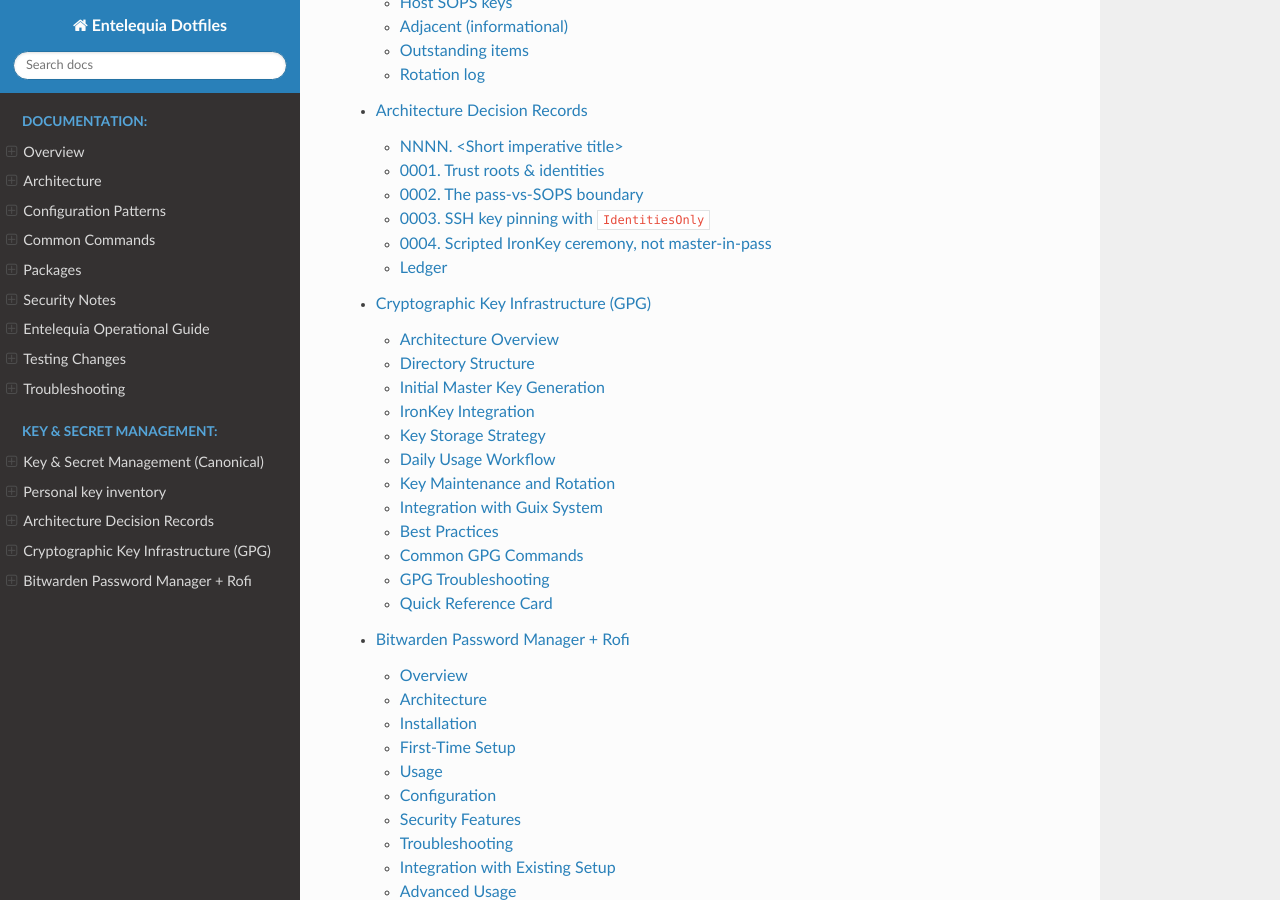
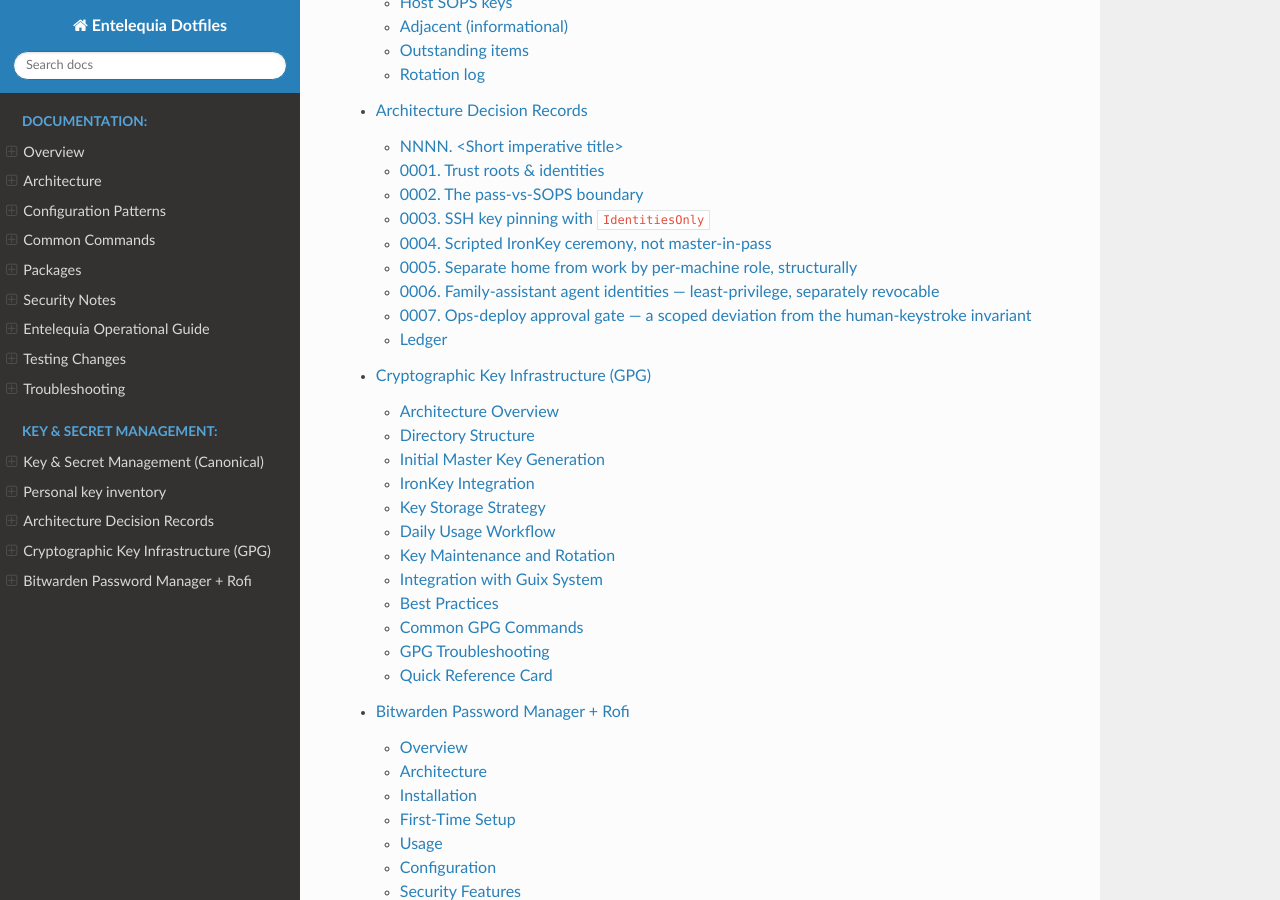
Before and after one commit to RafaelPalomar/dotfiles, a Sphinx documentation site: the page built from docs/source/index.rst, in a window 1280 px wide and 900 px high, scrolled down 2296 px. Built offline with Sphinx 7.4.7 and the Read the Docs theme 3.1.0, drawn with Linux system fonts in a browser that asks for light colours; some of the changed lines change nothing that is shown.

Commit message:
[DOC][adr] 0005-0007: home/work role, family-agent identities, ops-deploy gate
Decisions from the investigate->propose->review architecture loop:
0005 separate home from work by per-machine role (the real baroja leak is
the shared .mbsyncrc, not the email profile); 0006 per-agent least-privilege
identities (NextCloud users + a born-online ed25519 ops deploy key, never the
master; routers read-only); 0007 the in-channel approve button as a conscious,
mitigated, scoped deviation from the human-keystroke invariant. Full design:
~/.claude/plans/family-agentic-architecture.md; PKS 20260421T194720.

````diff
--- /dev/null
+++ b/docs/source/adr/0005-home-work-separation-by-role.md
@@ -0,0 +1,79 @@
+# 0005. Separate home from work by per-machine role, structurally
+
+- **Status:** Accepted
+- **Date:** 2026-06-02
+- **Deciders:** Rafael Palomar
+- **PR / commit:** *(filled in on merge)*
+
+## Context
+
+The fleet shares one `~/.dotfiles` (entelequia) repo across home and
+work-use personal machines. **baroja** (ThinkPad X220, `192.168.88.117`)
+is designated the new home daily-driver, but it was added as a hopper
+clone (commit `57f7da0`) with no role marker: it imports
+`(entelequia home profiles email)`, ships `email-home-packages`, and —
+the real leak — receives the store-deployed shared `dotfiles/.mbsyncrc`
+(both work O365 OAuth pass-refs `email/ntnu.no` + `email/ous-research.no`)
+via `home-dotfiles-service-type`, which is pushed to *every* machine.
+Dropping the email *profile* alone does **not** remove that shared
+dotfile. ADR-0001 mandates identity non-mixing; the two-PKS-roots design
+(PKS `20260507T100903`) mandates **physical** separation — personal data
+must not reside on a work disk at all. Personal mail is
+`rafael@palomar.no` on **Tuta**, which has no IMAP/SMTP/CalDAV/bridge
+(verified 2026), so it is human-only and needs no local mail stack.
+
+## Decision
+
+Encode domain as a declarative **per-machine role**. Add
+`entelequia/home/profiles/role.scm` exporting `(home-role 'home | 'work)`
+which gates (a) the email profile, (b) the `tailscale-work` import, and
+(c) a `~/.config/entelequia/role` marker for userspace tooling. baroja =
+`(home-role 'home)`; curie + einstein = `(home-role 'work)`. Split
+`dotfiles/.mbsyncrc` → `.mbsyncrc.work` (the two O365 accounts) +
+`.mbsyncrc.personal` (**empty** — Tuta is human-only), installed by role;
+same for `.msmtprc` / `.notmuch-config(-agent)`. Make the cut structural
+at the secret layer: baroja gets a **separate pass store / GPG identity**
+(or the work-email subtree is pruned and the work GPG private key proven
+absent). baroja gets its **own personal NextCloud account** as an
+independent PKS sync surface, distinct from curie's.
+
+## Alternatives considered
+
+- **Drop the email profile only.** Rejected: the shared store-deployed
+  `.mbsyncrc` (with both OAuth pass-refs) still lands on baroja — the
+  leak is the dotfile, not the profile.
+- **Split `~/.dotfiles` into home/work repos.** Rejected by the user: one
+  shared repo is kept; separation is per-machine
+  config/data/identity/tailnet/pass-store, not a repo boundary. Work
+  *infrastructure* (hamming/monk) already lives in the separate
+  `ivs-infrastructure` repo/root.
+- **Logical separation (disk encryption, same account).** Rejected per
+  PKS `20260507T100903`: encryption does not remove the data; backups,
+  compromise, agent reads, and screen-sharing remain leak surfaces.
+
+## Consequences
+
+baroja physically cannot attempt work-mail auth (no referenced config, no
+decryptable secret). curie's cleanup of `{fleeting,archive}/personal` is
+safe because baroja syncs a *different* NextCloud account (no shared
+tree) — but the cleanup must follow the migration ordering (out-of-band
+backup → sha256 denote-ID manifest match → delete only after baroja is
+verified holding the data). Adds `role.scm` + per-role dotfile variants
+to maintain. Follow-up: add the SSH `Host` block for baroja
+(`192.168.88.117:2222`, `IdentitiesOnly yes`, pinned `IdentityFile`),
+resolving the `config.d/README.md:36` TODO.
+
+## Conformance
+
+`(home-role 'home)` machines must not install `email-home-packages`, must
+not import `tailscale-work`, and must have **zero** work OAuth entries in
+their pass store — a verification step asserts `pass ls` shows no
+`email/ntnu.no` / `email/ous-research.no` and that `mutt_oauth2.py` /
+`msmtp` are absent. Denote IDs are preserved byte-for-byte across the PKS
+migration.
+
+## References
+
+ADR-0001 (trust roots & identities); PKS `20260507T100903` (two-PKS-roots
+isolation); PKS `20260421T194720` (entelequia project log);
+`~/.claude/plans/family-agentic-architecture.md` §2.1 + §6-B.
--- /dev/null
+++ b/docs/source/adr/0006-family-assistant-agent-identities.md
@@ -0,0 +1,84 @@
+# 0006. Family-assistant agent identities — least-privilege, separately revocable
+
+- **Status:** Accepted (`keys agent` tooling is a Phase-5 deliverable)
+- **Date:** 2026-06-02
+- **Deciders:** Rafael Palomar
+- **PR / commit:** *(filled in on merge)*
+
+## Context
+
+The Hermes family assistant runs three personas as distinct
+capability envelopes: **Mary Poppins** (household), **Arquimedes**
+(tutor, kid-safe), **Mr. Robot** (ops). Each needs an attributable,
+least-privilege identity. Mary Poppins needs read/write on the family's
+NextCloud data; Arquimedes needs scoped access to per-kid school folders
+*only*; Mr. Robot needs to drive `guix deploy` but must never hold the
+personal-master key (air-gapped per ADR-0004) and must be revocable
+without an IronKey ceremony. NextCloud runs on **lovelace**; the agents
+on edison are clients over the drake-karat tailnet. Routers are a
+catastrophic write-blast-radius.
+
+## Decision
+
+- **Per-agent NextCloud users with SOPS app-passwords.**
+  `mary-poppins` — CalDAV + Deck + WebDAV `rw` on `/Family`, `r` on
+  `/Kids`, per-member allow-list; **never** rafael's PKS tree.
+  `arquimedes` — WebDAV `rw` on `/Kids/Leandro/schoolwork` +
+  `/Kids/Adrian/schoolwork` **only** (no calendar/Deck/Family reach).
+  **Mr. Robot has no NextCloud user** (infra-only).
+- **Mr. Robot's deploy identity** is a born-online plain **ed25519**
+  keypair with role UID `hermes-ops-deploy` — **not** a GPG `[A]` subkey
+  of the personal master. Private half: SOPS → tmpfs
+  `/run/secrets/hermes-ops/deploy_ed25519` (`#o400`, never `/gnu/store`,
+  never the writable `HERMES_HOME`), `ssh-add`ed into a container-scoped
+  agent. Host-side `authorized_keys` is **force-commanded**, `from=`-pinned,
+  **no-pty**, bound to a pinned-`channels-lock` `guix activate` of a
+  pre-agreed `(host,config)` — never an interactive root shell. Issued /
+  rotated / revoked only via a **net-new `keys agent` subcommand**
+  (Phase 5) that writes the inventory row + `.sops.yaml` recipient +
+  `authorized_keys` stanza + per-host pin in one commit, with an
+  `issue→revoke` acceptance test.
+- **Routers: read-only diagnostics only.** A dedicated,
+  separately-revocable **READ-ONLY** token (status / logs / DHCP leases)
+  — never write; a different credential and code-path from the deploy
+  key. Router config stays fully human.
+
+## Alternatives considered
+
+- **Reuse the personal-master `[A]` deploy subkeys for Mr. Robot.**
+  Rejected: violates ADR-0004 (master air-gapped) and ADR-0001 (identity
+  non-mixing); a compromise would touch the master and need an IronKey
+  ceremony to rotate.
+- **One shared family-bot NextCloud account.** Rejected: no per-agent
+  isolation or attribution; a tutor compromise would reach Family data.
+- **Agents impersonate rafael.** Rejected: full access, no isolation, no
+  attribution.
+- **Let Mr. Robot manage router config.** Rejected: routers aren't
+  guix-deploy targets and are the largest write-blast-radius; downgraded
+  to read-only diagnostics; any change is its own ADR + sign-off.
+
+## Consequences
+
+Compromise of any one agent identity is bounded and independently
+revocable; the personal-master key is never on the network; router
+*mutation* authority simply does not exist for any agent. `keys agent`
+is net-new and on the critical path for the deploy identity (Phase 5) —
+no deploy identity is issued by hand before it exists. NextCloud
+app-password determinism plus a manual DB-role step may force a one-time
+human capture (runbook-documented).
+
+## Conformance
+
+`keys audit` must recognise agent identities and pass an `issue→revoke`
+round-trip (revoke removes the `authorized_keys` force-command line).
+Every agent NextCloud user appears in the keys inventory with its scope.
+No agent identity is a copy/relocation of the personal master (ADR-0004).
+A grep of the router credential shows read-only / diagnostics only —
+never a write path.
+
+## References
+
+ADR-0001 (trust roots & identities), ADR-0003 (SSH pinning), ADR-0004
+(master air-gap); ADR-0007 (the deploy approval gate that drives this
+identity); PKS `20260421T194720`;
+`~/.claude/plans/family-agentic-architecture.md` §2.2 + §2.3 + §6-C.
--- /dev/null
+++ b/docs/source/adr/0007-ops-deploy-approval-gate.md
@@ -0,0 +1,75 @@
+# 0007. Ops-deploy approval gate — a scoped deviation from the human-keystroke invariant
+
+- **Status:** Accepted
+- **Date:** 2026-06-02
+- **Deciders:** Rafael Palomar
+- **PR / commit:** *(filled in on merge)*
+
+## Context
+
+The hard invariant (PKS `20260422T145624`, encoded in `CLAUDE.md`) puts
+send / activation authority on a **human keystroke the gateway cannot
+forge** — mail `C-c C-c`, `ntnu-vpn-up` 2FA, GOG login. **Mr. Robot**
+(ops) needs to drive `guix deploy` across the home fleet. The user
+explicitly chose **"approval-gated in-channel"** — a parents-only approve
+button in `#ops` that *is* the activation gate (Mr. Robot executes the
+deploy on approval) — **over** the reviewer's recommendation to require an
+out-of-band keystroke for any non-edison activation. This ADR records
+that as a conscious, bounded exception rather than an accident.
+
+## Decision
+
+Accept the in-channel approve button as the activation gate for
+**guix-deploy of the home fleet only**, as a conscious, scoped deviation
+from the human-keystroke invariant. Mitigations — **all mandatory and
+enforced before the button acts**:
+
+1. **Parents-only approval** — only **Maria's** and **Rafael's**
+   Mattermost IDs may approve; any other approve is rejected + logged.
+2. **Mandatory dry-run + diff first** — `guix deploy --dry-run` output +
+   generation diff posted to `#ops`; the approve button is not rendered
+   until the plan is in-channel.
+3. **Every activation logged** append-only — approver, triggering message
+   id, `(host,config)` pin, resulting generation.
+4. **`channels-lock` pinned** — activation bound to a pinned
+   channels-lock; no floating channels.
+5. **Automatic rollback / generation-pin on activation failure** — a
+   failed activation auto-rolls-back to the prior pinned generation
+   (fails closed).
+6. **Scope = guix-deploy home fleet only** — never routers (read-only
+   diagnostics only, ADR-0006), never work infra (separate ivs root).
+
+## Alternatives considered
+
+- **In-channel prepares, human keystroke activates (reviewer's rec).**
+  The bot stages + shows the diff but the actual activation runs from an
+  out-of-band keystroke. Strictly honors the invariant; rejected by the
+  user as too much friction for routine home-fleet deploys.
+- **Edison-self autonomous, rest keystroke.** Rejected: the user wanted
+  the convenience across the fleet, gated by approval.
+- **Fully autonomous scoped deploy.** Rejected: no human in the loop is
+  an unacceptable blast radius.
+
+## Consequences
+
+A compromised gateway or prompt-injected ops agent could in principle
+forge an approve message; the parents-only check, mandatory dry-run/diff,
+append-only logging, channels-lock pin, and auto-rollback bound the blast
+radius. The human-keystroke invariant remains the **default everywhere
+else** (mail send, VPN, GOG). The router and work-infra exclusions are
+load-bearing — this gate must never widen to them without a new ADR.
+Revisit if a viable gateway-compromise path emerges.
+
+## Conformance
+
+The approve handler rejects non-parent approver IDs and logs the
+rejection; the approve button does not render until the dry-run+diff is
+in-channel; a failed activation auto-rolls-back to the prior pinned
+generation. The scope allow-list contains only guix-deploy home hosts —
+a test asserts routers and ivs hosts are absent.
+
+## References
+
+PKS `20260422T145624` (agent send authority belongs on a human
+keystroke); ADR-0006 (the deploy identity this gate drives); `CLAUDE.md`
+hard rules; `~/.claude/plans/family-agentic-architecture.md` §2.2 + §6-A.
--- a/docs/source/adr/index.md
+++ b/docs/source/adr/index.md
@@ -1,7 +1,8 @@
 # Architecture Decision Records
 
-This is the decision ledger for entelequia's **key & secret
-management**. It adopts the same ADR discipline already in use in
+This is the decision ledger for entelequia's **key/secret management,
+fleet topology, and family-agent architecture**. It adopts the same ADR
+discipline already in use in
 `~/src/ivs-infrastructure/Docs/adr/` — a numbered, append-only record of
 *why* each structural choice was made, so future contributors (and
 future-self) pattern-match on the reasoning rather than re-deliberating.
@@ -17,6 +18,9 @@
 0002-pass-vs-sops-boundary
 0003-ssh-key-pinning-identitiesonly
 0004-scripted-ceremony-vs-master-in-pass
+0005-home-work-separation-by-role
+0006-family-assistant-agent-identities
+0007-ops-deploy-approval-gate
 ```
 
 ## Ledger
@@ -27,3 +31,6 @@
 | 0002 | The pass-vs-SOPS boundary | Accepted |
 | 0003 | SSH key pinning with `IdentitiesOnly` | Accepted |
 | 0004 | Scripted IronKey ceremony, not master-in-pass | Accepted |
+| 0005 | Separate home from work by per-machine role | Accepted |
+| 0006 | Family-assistant agent identities | Accepted |
+| 0007 | Ops-deploy approval gate (scoped deviation) | Accepted |
````
